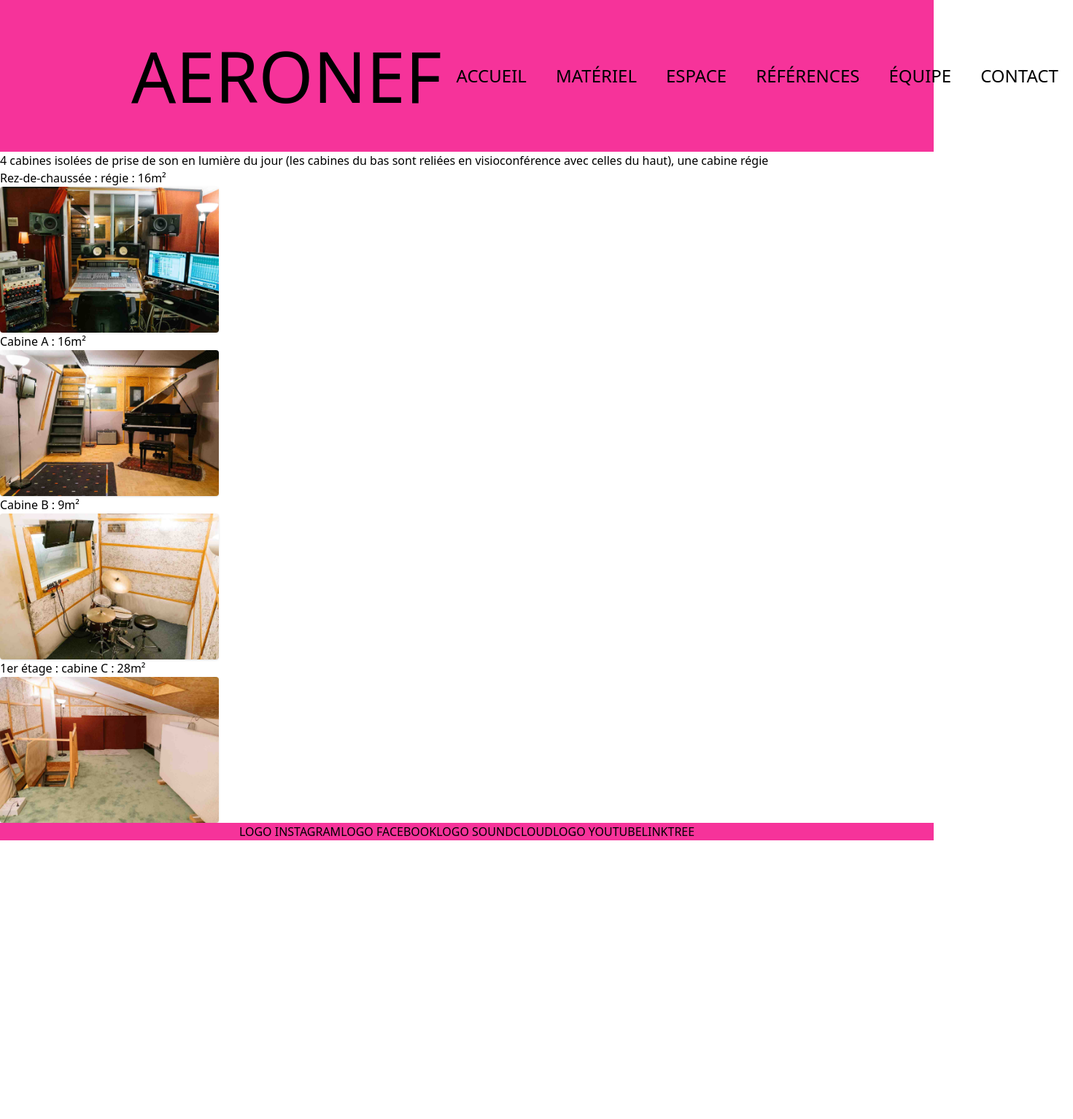
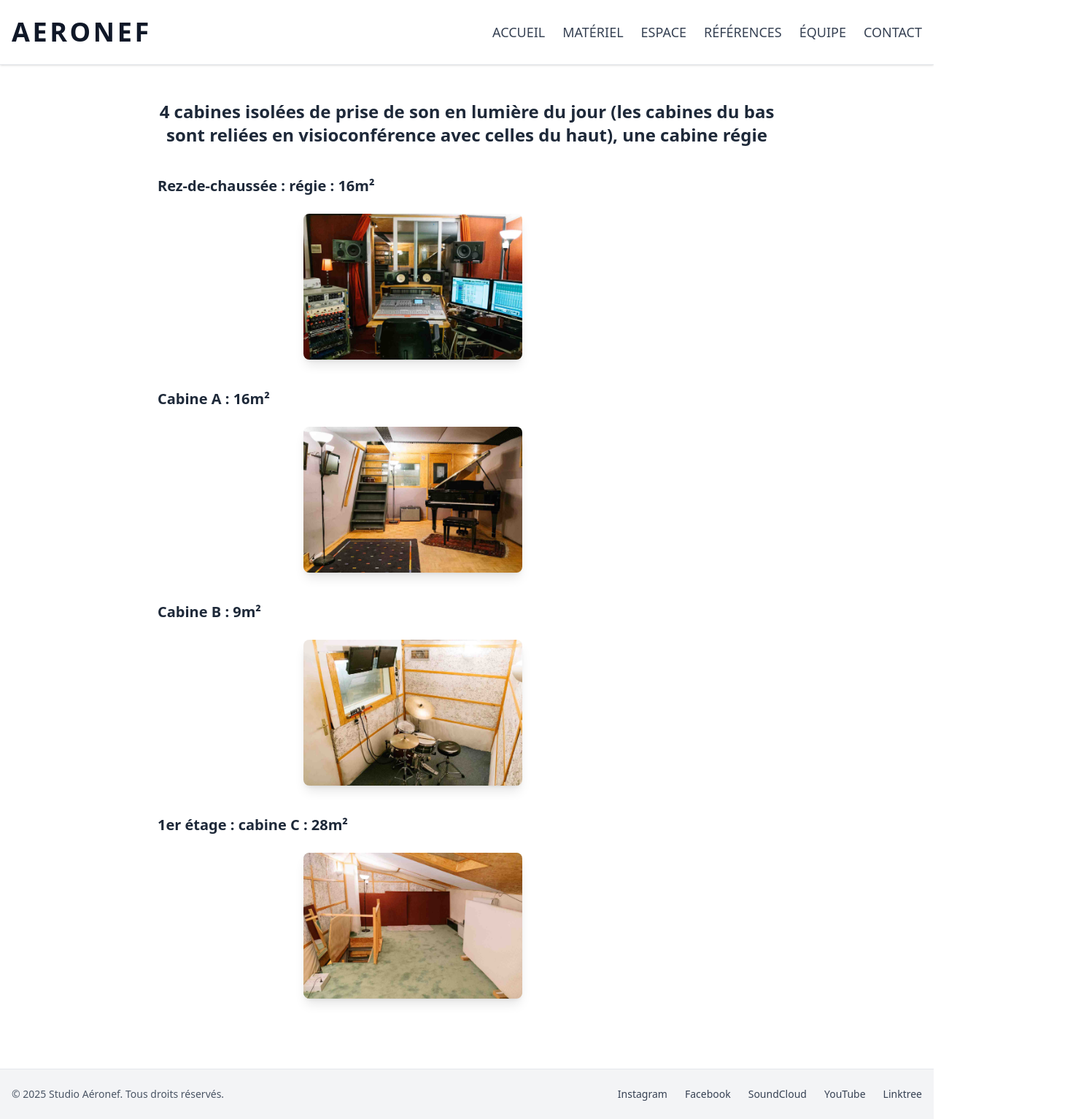
Before and after one commit to ekaracostas/aeronef_frontend, a Next.js app: page /espace in a window 1280 px wide. Shown: the whole page at 73% size, 1471 px wide, since content can reach past the window. Before the commit the page ends 1152 px from the top, so only its background shows below. Built offline with nearby package versions, Linux system fonts and the light colour scheme.

Commit message:
tailwind first try

```diff
--- a/src/app/contact/page.js
+++ b/src/app/contact/page.js
@@ -3,19 +3,27 @@ import Header from "../../components/Header";
 import Footer from "../../components/Footer";
 
 export default function ContactPage() {
-	return (
-		<div>
-			<Header />
-			<h2>Journée d&apos;enregistrement ou de mixage à partir de 450e H.T. N&apos;hésitez pas à nous contacter pour un devis plus précis, adapté à vos besoins.</h2>
-      <h2>Studio Aéronef</h2>
-      <h2>15 rue Pixérécourt</h2>
-      <h2>75020 Paris</h2>
-      <h2>métro : Place des Fêtes, Jourdain ou Gambetta</h2>
-      <h2>bus: 26 ou 96, arrêt Pyrénées/Ménilmontant</h2>
-      <h2>Patrick Chenais 06 79 66 46 30</h2>
-      <h2>studioaeronef@gmail.com</h2>
-      {/* insérer une carte google maps ici */}
-			<Footer />
-		</div>
-	);
+  return (
+    <div className="bg-white text-gray-800 font-sans min-h-screen flex flex-col">
+      <Header />
+      <main className="flex-grow max-w-3xl mx-auto px-6 py-12 space-y-6 text-center">
+        <h2 className="text-lg md:text-xl font-medium">
+          Journée d&apos;enregistrement ou de mixage à partir de 450€ H.T. N&apos;hésitez pas à nous contacter pour un devis plus précis, adapté à vos besoins.
+        </h2>
+
+        <div className="space-y-2 text-gray-700">
+          <h2 className="text-xl font-semibold">Studio Aéronef</h2>
+          <p>15 rue Pixérécourt</p>
+          <p>75020 Paris</p>
+          <p>métro : Place des Fêtes, Jourdain ou Gambetta</p>
+          <p>bus : 26 ou 96, arrêt Pyrénées/Ménilmontant</p>
+          <p className="font-semibold">Patrick Chenais 06 79 66 46 30</p>
+          <p className="underline">studioaeronef@gmail.com</p>
+        </div>
+
+        {/* Ici tu pourras insérer ta carte Google Maps */}
+      </main>
+      <Footer />
+    </div>
+  );
 }
--- a/src/app/equipe/page.js
+++ b/src/app/equipe/page.js
@@ -4,12 +4,18 @@ import Footer from '../../components/Footer';
 
 export default function EquipePage() {
   return (
-    <div>
+    <div className="bg-white text-gray-800 font-sans min-h-screen flex flex-col">
       <Header />
-        <h2>Antoine Karacostas</h2>
-        <h2>ingénieur du son</h2>
-        <h2>Patrick Chenais</h2>
-        <h2>ingénieur du son</h2>
+      <main className="flex-grow max-w-3xl mx-auto px-6 py-12 space-y-10 text-center">
+        <section>
+          <h2 className="text-2xl font-semibold">Antoine Karacostas</h2>
+          <p className="text-lg text-gray-600 mt-1">ingénieur du son</p>
+        </section>
+        <section>
+          <h2 className="text-2xl font-semibold">Patrick Chenais</h2>
+          <p className="text-lg text-gray-600 mt-1">ingénieur du son</p>
+        </section>
+      </main>
       <Footer />
     </div>
   );
--- a/src/app/espace/page.js
+++ b/src/app/espace/page.js
@@ -5,18 +5,68 @@ import Image from "next/image";
 
 export default function EspacePage() {
 	return (
-		<div>
+		<div className="bg-white text-gray-800 font-sans min-h-screen flex flex-col">
 			<Header />
-      <h2>4 cabines isolées de prise de son en lumière du jour (les cabines du bas sont reliées en visioconférence avec celles du haut), une cabine régie</h2>
-      <h2>Rez-de-chaussée : régie : 16m²</h2>
-      <Image src="/images/Aéronef - régie.jpg" alt="Photo de la régie" width={300} height={200} className="object-cover rounded shadow" />
-      <h2>Cabine A : 16m²</h2>
-      <Image src="/images/Aeronef piano.jpg" alt="Photo de la cabine A" width={300} height={200} className="object-cover rounded shadow" />
-			<h2>Cabine B : 9m²</h2>
-      <Image src="/images/Aéronef - drums.jpg" alt="Photo de la cabine B" width={300} height={200} className="object-cover rounded shadow" />
-      <h2>1er étage : cabine C : 28m²</h2>
-      <Image src="/images/Aéronef - haut.jpg" alt="Photo de la cabine C" width={300} height={200} className="object-cover rounded shadow" />
-      <Footer />
+			<main className="flex-grow max-w-4xl mx-auto px-6 py-12 space-y-10">
+				<section className="space-y-4 text-center">
+					<h2 className="text-2xl font-semibold">
+						4 cabines isolées de prise de son en lumière du jour (les cabines du bas sont reliées en visioconférence avec celles du haut), une cabine régie
+					</h2>
+				</section>
+
+				<section className="space-y-6">
+					<h2 className="text-xl font-semibold">Rez-de-chaussée : régie : 16m²</h2>
+					<div className="w-full max-w-md mx-auto">
+						<Image
+							src="/images/Aéronef - régie.jpg"
+							alt="Photo de la régie"
+							width={300}
+							height={200}
+							className="object-cover rounded-lg shadow-lg"
+						/>
+					</div>
+				</section>
+
+				<section className="space-y-6">
+					<h2 className="text-xl font-semibold">Cabine A : 16m²</h2>
+					<div className="w-full max-w-md mx-auto">
+						<Image
+							src="/images/Aeronef piano.jpg"
+							alt="Photo de la cabine A"
+							width={300}
+							height={200}
+							className="object-cover rounded-lg shadow-lg"
+						/>
+					</div>
+				</section>
+
+				<section className="space-y-6">
+					<h2 className="text-xl font-semibold">Cabine B : 9m²</h2>
+					<div className="w-full max-w-md mx-auto">
+						<Image
+							src="/images/Aéronef - drums.jpg"
+							alt="Photo de la cabine B"
+							width={300}
+							height={200}
+							className="object-cover rounded-lg shadow-lg"
+						/>
+					</div>
+				</section>
+
+				<section className="space-y-6">
+					<h2 className="text-xl font-semibold">1er étage : cabine C : 28m²</h2>
+					<div className="w-full max-w-md mx-auto">
+						<Image
+							src="/images/Aéronef - haut.jpg"
+							alt="Photo de la cabine C"
+							width={300}
+							height={200}
+							className="object-cover rounded-lg shadow-lg"
+						/>
+					</div>
+				</section>
+			</main>
+			<Footer />
 		</div>
 	);
 }
--- a/src/app/page.js
+++ b/src/app/page.js
@@ -4,15 +4,33 @@ import Footer from "../components/Footer";
 import Image from "next/image";
 
 export default function Home() {
-	return (
-		<div>
-			<Header />
-			<h2>Situé en plein Paris, à Ménilmontant, le studio d'enregistrement Aéronef possède un espace en lumière du jour parfaitement adapté à la prise de son acoustique.</h2>
-			<h2>En vingt ans d'expérience, Aéronef a acquis une pratique et un savoir-faire irremplaçables.</h2>
-			<h2>Doté d'un matériel haut de gamme, Aéronef garantit un son d'une grande qualité dans un rapport de prix optimum.</h2>
-			<h2>Enfin, Aéronef c'est un environnement convivial, confortable et favorable à la création.</h2>
-			<Image src="/images/Cabine A.jpg" alt="Photo de la cabine A" width={300} height={200} className="object-cover rounded shadow" />
-			<Footer />
-		</div>
-	);
+  return (
+    <div className="bg-white text-gray-800 font-sans min-h-screen flex flex-col">
+      <Header />
+      <main className="flex-grow max-w-4xl mx-auto px-6 py-12 text-center space-y-6">
+        <p className="text-lg md:text-xl">
+          Situé en plein Paris, à Ménilmontant, le studio d&apos;enregistrement Aéronef possède un espace en lumière du jour parfaitement adapté à la prise de son acoustique.
+        </p>
+        <p className="text-lg md:text-xl">
+          En vingt ans d&apos;expérience, Aéronef a acquis une pratique et un savoir-faire irremplaçables.
+        </p>
+        <p className="text-lg md:text-xl">
+          Doté d&apos;un matériel haut de gamme, Aéronef garantit un son d&apos;une grande qualité dans un rapport de prix optimum.
+        </p>
+        <p className="text-lg md:text-xl">
+          Enfin, Aéronef c&apos;est un environnement convivial, confortable et favorable à la création.
+        </p>
+        <div className="mt-8">
+          <Image
+            src="/images/Cabine A.jpg"
+            alt="Photo de la cabine A"
+            width={800}
+            height={500}
+            className="rounded-xl shadow-lg object-cover w-full h-auto"
+          />
+        </div>
+      </main>
+      <Footer />
+    </div>
+  );
 }
--- a/src/components/Footer.js
+++ b/src/components/Footer.js
@@ -3,13 +3,16 @@ import Link from "next/link";
 
 export default function Footer() {
 	return (
-		<footer className="bg-pink-500 flex justify-around items-center">
-			<div>
-				<Link href="https://www.instagram.com/studioaeronef/">LOGO INSTAGRAM</Link>
-				<Link href="https://www.facebook.com/people/Studio-A%C3%A9ronef/100024839083196/">LOGO FACEBOOK</Link>
-				<Link href="https://soundcloud.com/antoinekaracostas/sets/aeronef/s-nFPAw?si=66036f3ada0b4b6a97cd9a2fbd8a64d3/">LOGO SOUNDCLOUD</Link>
-				<Link href="https://www.youtube.com/">LOGO YOUTUBE</Link>
-				<Link href="https://linktr.ee/studioaeronef/">LINKTREE</Link>
+		<footer className="bg-gray-100 border-t border-gray-200 py-6 mt-12">
+			<div className="max-w-7xl mx-auto px-4 flex flex-col md:flex-row justify-between items-center gap-4">
+				<p className="text-sm text-gray-600">&copy; {new Date().getFullYear()} Studio Aéronef. Tous droits réservés.</p>
+				<div className="flex gap-6 text-gray-700 text-sm font-medium">
+					<Link href="https://www.instagram.com/studioaeronef/" className="hover:text-black transition-colors">Instagram</Link>
+					<Link href="https://www.facebook.com/people/Studio-A%C3%A9ronef/100024839083196/" className="hover:text-black transition-colors">Facebook</Link>
+					<Link href="https://soundcloud.com/antoinekaracostas/sets/aeronef/s-nFPAw?si=66036f3ada0b4b6a97cd9a2fbd8a64d3/" className="hover:text-black transition-colors">SoundCloud</Link>
+					<Link href="https://www.youtube.com/" className="hover:text-black transition-colors">YouTube</Link>
+					<Link href="https://linktr.ee/studioaeronef/" className="hover:text-black transition-colors">Linktree</Link>
+				</div>
 			</div>
 		</footer>
 	);
--- a/src/components/Header.js
+++ b/src/components/Header.js
@@ -3,16 +3,18 @@ import Link from 'next/link';
 
 export default function Header() {
   return (
-  <header className="bg-pink-500 flex justify-between items-center">
-    <h1 className="text-8xl pl-45 py-14">AERONEF</h1>
-    <div className="flex p-5 gap-10 text-2xl">
-      <Link href="/">ACCUEIL</Link>
-      <Link href="/materiel">MATÉRIEL</Link>
-      <Link href="/espace">ESPACE</Link>
-      <Link href="/references">RÉFÉRENCES</Link>
-      <Link href="/equipe">ÉQUIPE</Link>
-      <Link href="/contact">CONTACT</Link>
-    </div>
-  </header>
+    <header className="bg-white border-b border-gray-200 shadow-sm">
+      <div className="max-w-7xl mx-auto flex flex-col md:flex-row justify-between items-center py-6 px-4">
+        <h1 className="text-4xl font-bold tracking-widest text-gray-900">AERONEF</h1>
+        <nav className="mt-4 md:mt-0 flex flex-wrap justify-center gap-6 text-gray-700 text-lg font-medium">
+          <Link href="/" className="hover:text-black transition-colors">ACCUEIL</Link>
+          <Link href="/materiel" className="hover:text-black transition-colors">MATÉRIEL</Link>
+          <Link href="/espace" className="hover:text-black transition-colors">ESPACE</Link>
+          <Link href="/references" className="hover:text-black transition-colors">RÉFÉRENCES</Link>
+          <Link href="/equipe" className="hover:text-black transition-colors">ÉQUIPE</Link>
+          <Link href="/contact" className="hover:text-black transition-colors">CONTACT</Link>
+        </nav>
+      </div>
+    </header>
   );
 }
```
Also changed, not shown: src/app/materiel/page.js (+71 -26 lines).
